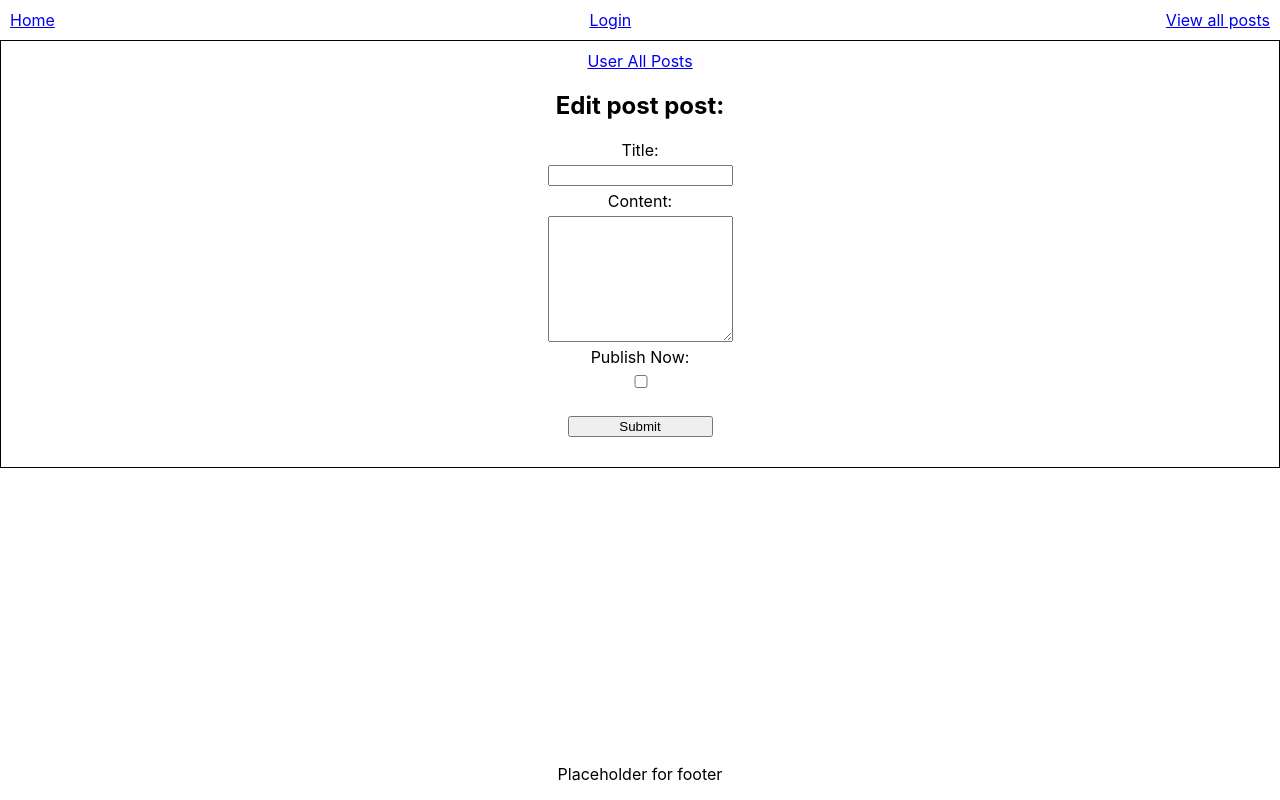
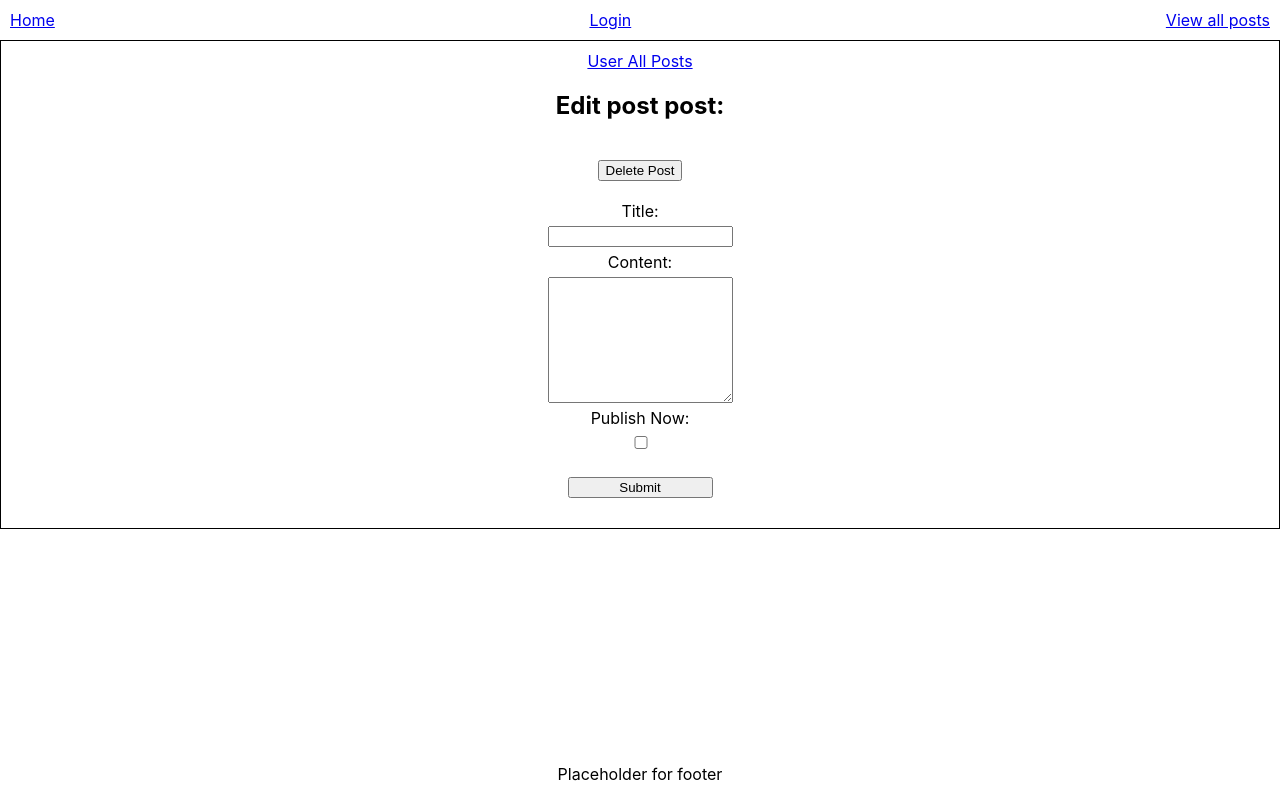
Before and after one commit to reeseca90/blog-front, a React (Create React App) app: page /create/posts/1/edit in a window 1280 px wide. Built offline with nearby package versions, Linux system fonts and the light colour scheme; no server answers.

Commit message:
added delete post function

```diff
--- a/src/js/EditPost.js
+++ b/src/js/EditPost.js
@@ -38,6 +38,15 @@ const CreatePost = (props) => {
       });
   }
 
+  const submitDelete = () => {
+    axios.post('http://localhost:3000/create/posts/' + id + '/edit', {
+      deletePostID: _id
+    }, tokenHeader)
+      .then(() => {
+        navigate('/create/posts/');
+      });
+  }
+
   const handleTitle = (e) => {
     setTitle(e.target.value);
   }
@@ -59,6 +68,7 @@ const CreatePost = (props) => {
     <div>
       <Link to='/create/posts' className='link'>User All Posts</Link>
       <h2>Edit post post: </h2>
+      <button type='button' onClick={submitDelete}>Delete Post</button>
       <form>
         <label htmlFor='title'>Title: </label>
         <input type='text' name='title' required={true} onChange={handleTitle} value={title} />
```
